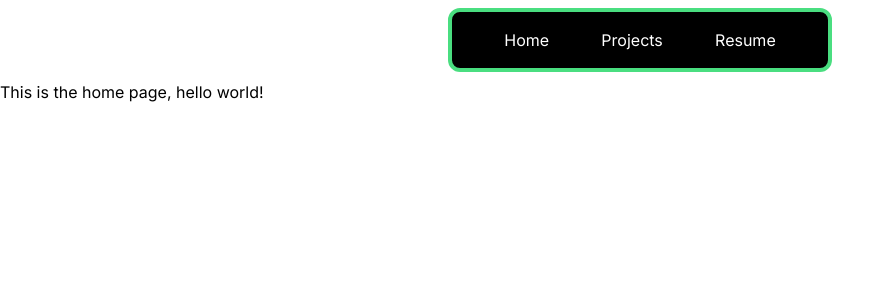
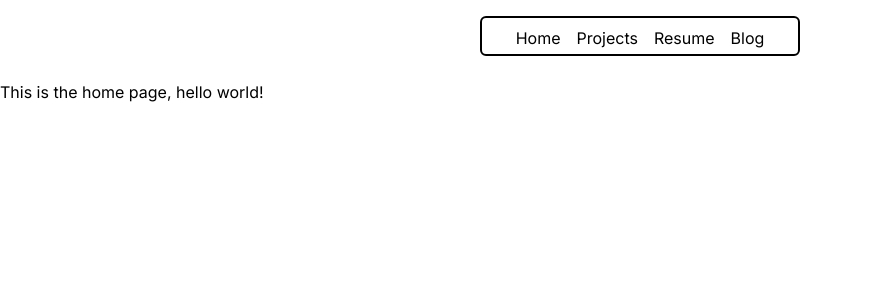
Before and after one commit to Kr33L/Small-projects-collection, a Next.js app: page / in a window 1280 px wide. Shown: the top 300 px of the page, without its empty margins (0-895 px from the left). Built offline with nearby package versions, Linux system fonts and the light colour scheme.

Commit message:
Removed button, updated Navbar and converted resume

```diff
--- a/src/components/Button.js
+++ /dev/null
@@ -1,9 +0,0 @@
-export default function Button({ onClick, children }) {
-	return (
-		<button
-			className="rounded bg-blue-500 px-4 py-2 font-bold text-white hover:bg-blue-700"
-			onClick={onClick}>
-			{children}
-		</button>
-	);
-}
--- a/src/components/Navbar.js
+++ b/src/components/Navbar.js
@@ -2,23 +2,21 @@ import Link from 'next/link';
 
 export default function Navbar() {
 	return (
-		<div className="flex justify-center sm:py-10">
-			<nav className="container fixed flex h-16 justify-evenly bg-black py-4 text-white transition-all sm:top-2 sm:max-w-sm sm:rounded-xl sm:border-4 sm:border-green-400">
-				<Link
-					href="/"
-					className="rounded-full transition-all hover:bg-zinc-700">
-					Home
-				</Link>
-				<Link
-					href="/projects"
-					className=" rounded-full  transition-all hover:bg-zinc-700 hover:text-lg">
-					Projects
-				</Link>
-				<Link
-					href="/resume"
-					className=" rounded-full transition-all hover:bg-zinc-700 hover:text-lg">
-					Resume
-				</Link>
+		<div className="justify-center pb-20 sm:flex sm:py-10">
+			<nav className="container fixed flex h-10 justify-center border-black py-1 sm:top-4 sm:max-w-xs sm:rounded-md sm:border-2">
+				{[
+					['Home', '/'],
+					['Projects', '/projects'],
+					['Resume', '/resume'],
+					['Blog', '/blog'],
+				].map(([title, url]) => (
+					<Link
+						key={title}
+						href={url}
+						className="rounded-xl px-2 pt-1 transition-all hover:px-2 hover:pt-3 ">
+						{title}
+					</Link>
+				))}
 			</nav>
 		</div>
 	);
--- a/src/components/Resume.js
+++ b/src/components/Resume.js
@@ -1,30 +1,46 @@
 'use client';
 
-import React, { useState } from 'react';
-import Button from './Button';
+import { useState, useEffect, useRef } from 'react';
+import * as pdfjs from 'pdfjs-dist';
 
 export function Resume() {
-	const [open, isOpen] = useState(false);
+	const [isOpen, setIsOpen] = useState(false);
+	const canvasRef = useRef(null);
 
-	return open ? (
-		<>
-			<Button onClick={() => isOpen(false)}>Fold my resume</Button>
-			<div className="flex justify-center">
-				<iframe
-					className="container h-screen w-full"
-					src="/Karol_Olechno_resume.pdf"
-				/>
-			</div>
-		</>
-	) : (
-		<Button onClick={() => isOpen(true)}>Unfold my resume</Button>
-	);
+	const handlePdfConversion = async () => {
+		pdfjs.GlobalWorkerOptions.workerSrc = `//cdnjs.cloudflare.com/ajax/libs/pdf.js/${pdfjs.version}/pdf.worker.js`;
+		const pdf = await pdfjs.getDocument('/Karol_Olechno_resume.pdf').promise;
+		const page = await pdf.getPage(1);
+		const viewport = page.getViewport({ scale: 1.5 });
+		const canvas = canvasRef.current;
+
+		if (canvas) {
+			const context = canvas.getContext('2d');
+			canvas.height = viewport.height;
+			canvas.width = viewport.width;
+			page.render({
+				canvasContext: context,
+				viewport,
+			});
 		}
+	};
 
-export function Download() {
+	const handleOpen = () => {
+		if (!isOpen) {
+			setIsOpen(true);
+		} else {
+			setIsOpen(false);
+		}
+	};
+
+	useEffect(() => {
+		handlePdfConversion();
+	}, [isOpen]);
+
 	return (
-		<div className="py-4 text-center">
-			<span> Download my resume&nbsp;</span>
+		<div className="container flex flex-col items-center">
+			<div>
+				Download my resume&nbsp;
 				<a
 					href="/Karol_Olechno_resume.pdf"
 					className="text-blue-500 underline hover:text-black"
@@ -32,5 +48,16 @@ export function Download() {
 					here!
 				</a>
 			</div>
+			<div>
+				Click&nbsp;
+				<button
+					className="py-2 text-blue-500 underline hover:text-black"
+					onClick={handleOpen}>
+					here
+				</button>
+				&nbsp;to view my resume!
+			</div>
+			{isOpen && <canvas className="shadow-2xl" ref={canvasRef} />}
+		</div>
 	);
 }
```
Lines whose indentation alone changed are shown as unchanged.
